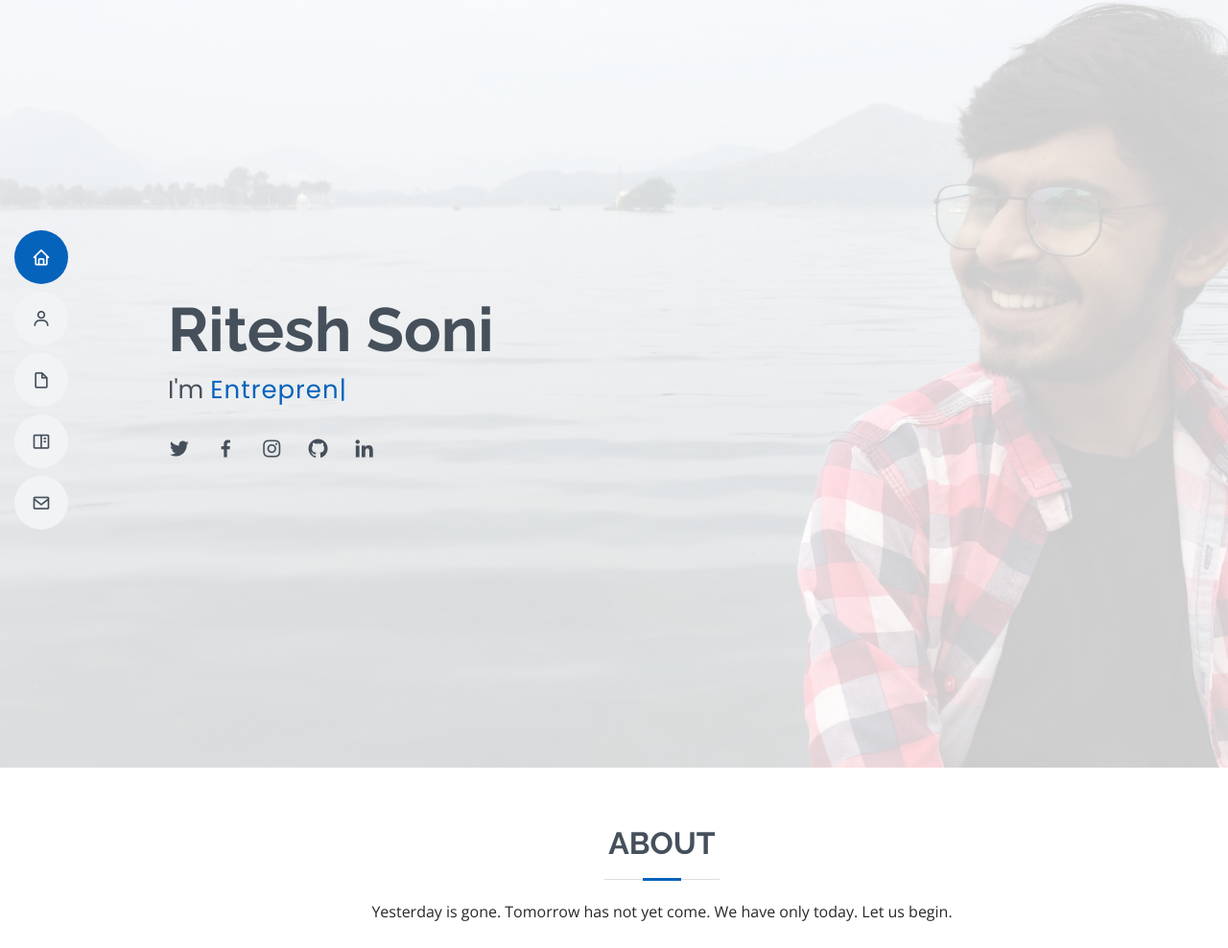
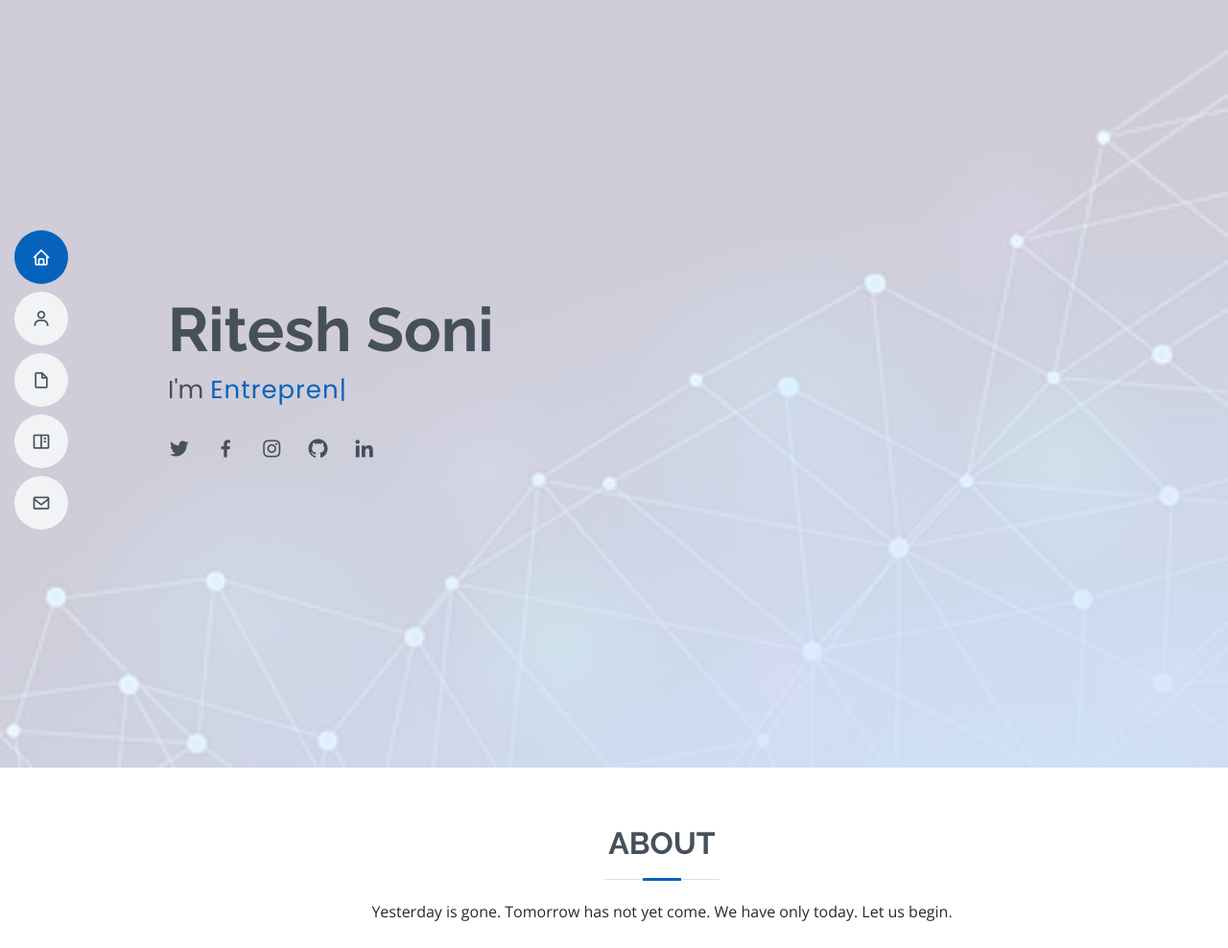
Before and after one commit to soniritesh124/riteshsoni, a PHP site: page / in a window 1280 px wide. Shown: the top 988 px of the page at 96% size. Run offline with PHP 8.4, Linux system fonts and the light colour scheme.

Commit message:
Update style.css
update

```diff
--- a/assets/css/style.css
+++ b/assets/css/style.css
@@ -247,7 +247,7 @@
 #hero {
   width: 100%;
   height: 100vh;
-  background: url("../img/portfolio/hero-bg.jpg") top right no-repeat;
+  background: url("../img/portfolio/hero.jpg") top right no-repeat;
   background-size: cover;
   position: relative;
 }
```
